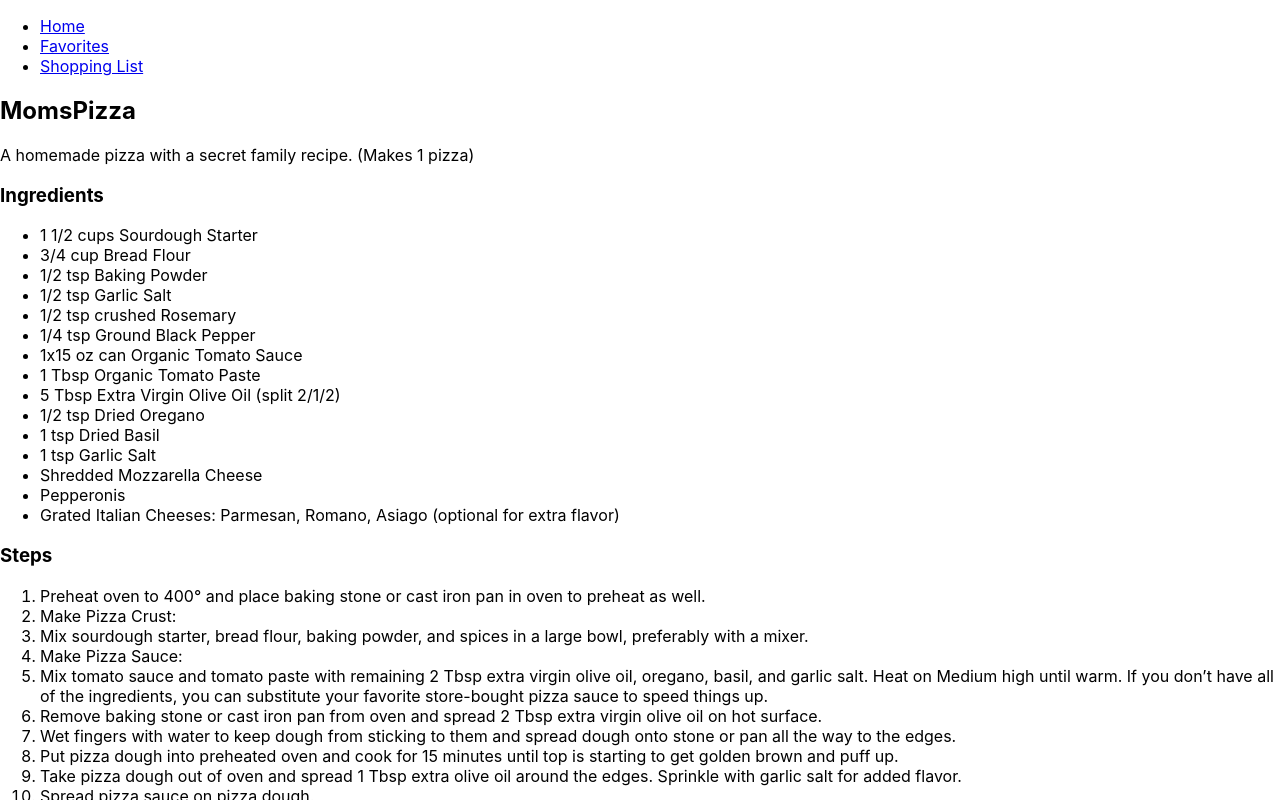
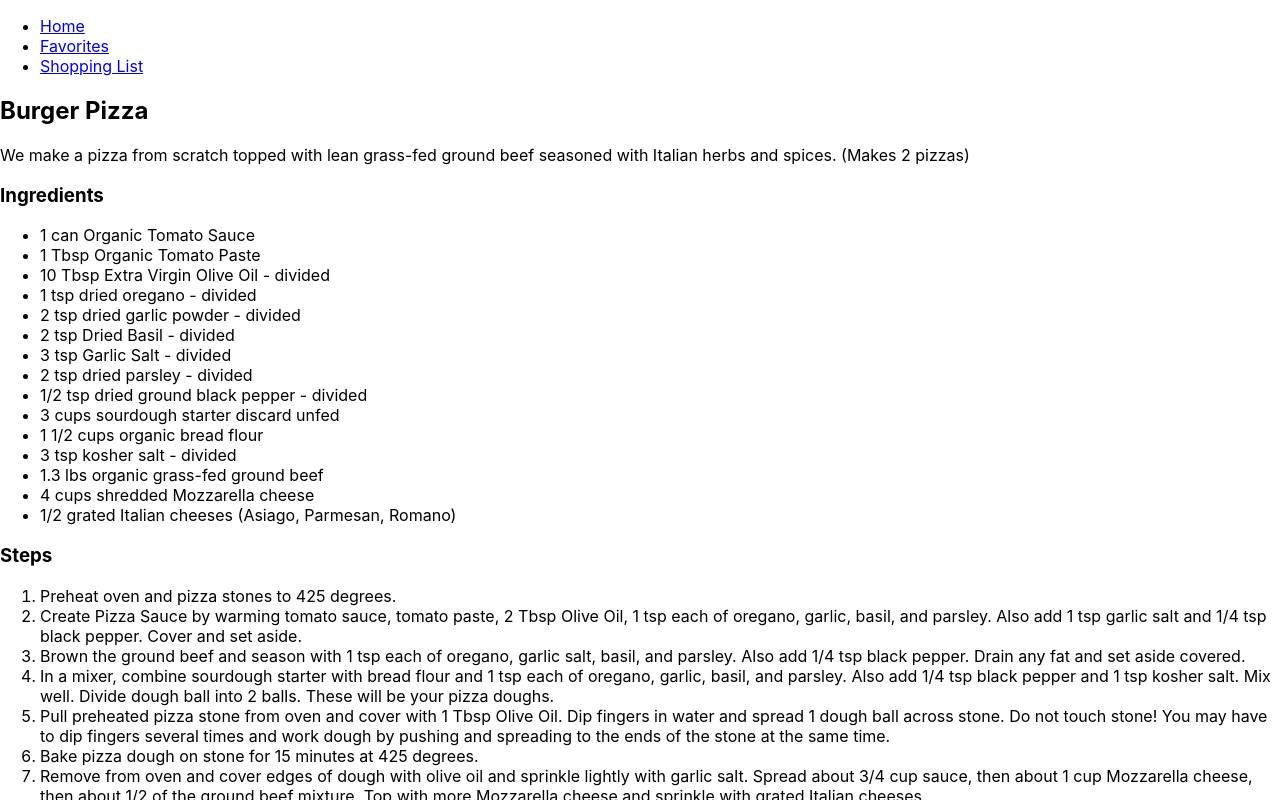
Before and after one commit to goodgullyjuju/recipestoremember, a React (Create React App) app: page /recipe/1 in a window 1280 px wide. Shown: the top 800 px of the page. Built offline with nearby package versions, Linux system fonts and the light colour scheme.

Commit message:
update 'sampleRecipes'

```diff
--- a/src/sampleRecipes.js
+++ b/src/sampleRecipes.js
@@ -1,6 +1,6 @@
 const sampleRecipes = [
   {
-    id: 1,
+	id:9,
     name: "MomsPizza",
     description: "A homemade pizza with a secret family recipe. (Makes 1 pizza)",
     ingredients: [
@@ -42,7 +42,7 @@ const sampleRecipes = [
     videoUrl: "https://www.youtube.com/embed/t0H_0d7QBs8" // Converted to embed format
   },
   {
-	id: 2,
+	id: 6,
     name: "MomsChocolateChipCookies",
     description: "Delicious chocolate cookies with pecans. (Makes about 3 dozen cookies depending on individual size)",
     ingredients: [
@@ -74,7 +74,7 @@ const sampleRecipes = [
     videoUrl: "https://www.youtube.com/embed/4WieSJK5q7w" // Converted to embed format
   },
 {
-id: 3,
+	id: 3,
     name: "Soft Pretzels Using Sourdough Discard",
     description: "We make buttery soft pretzels using sourdough discard on Valentine’s Day 2023.  (Makes 8 soft pretzels)",
     ingredients: [
@@ -166,7 +166,7 @@ steps: [
     videoUrl: "https://youtube.com/embed/-7O_Up-Wc84", // Correct syntax
   },
   {
-    id: 6,
+    id: 1,
     name: "Burger Pizza",
 	description:"We make a pizza from scratch topped with lean grass-fed ground beef seasoned with Italian herbs and spices. (Makes 2 pizzas)",
 
@@ -269,7 +269,7 @@ imageUrl:'/images/BakedSalmonDinner.png',
     videoUrl: "https://youtube.com/embed/hgOAWML--pQ", // Correct syntax
 },
 {
-	id:9,
+	id: 2,
 	name:"DadsSundaySmokedChicken",
 	description:"Bob smokes two whole chickens on a Sunday like boss! He dances! He sings! He even has theme music from the WWE! Come one, Come all! Dad's Sunday Smoked Chicken will make you smile and laugh ... and cry because you wish you could have some too! So Good!",
 	ingredients: [
```
